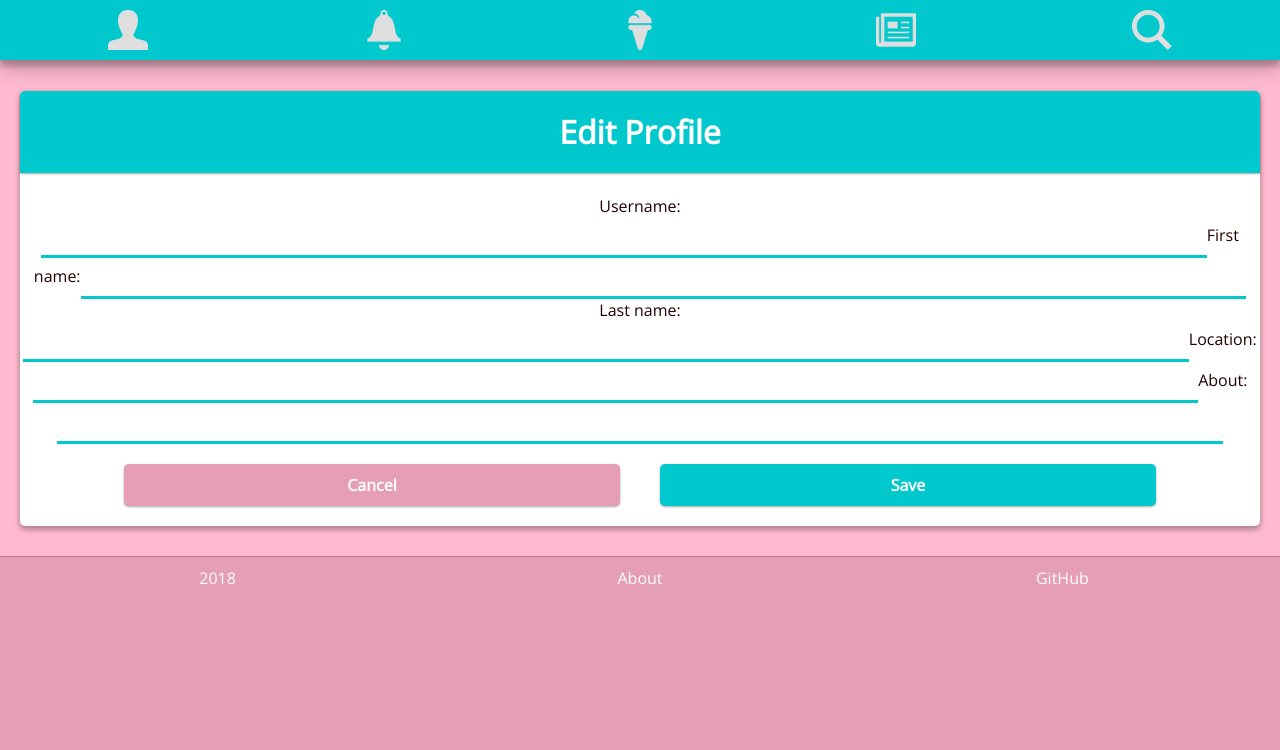
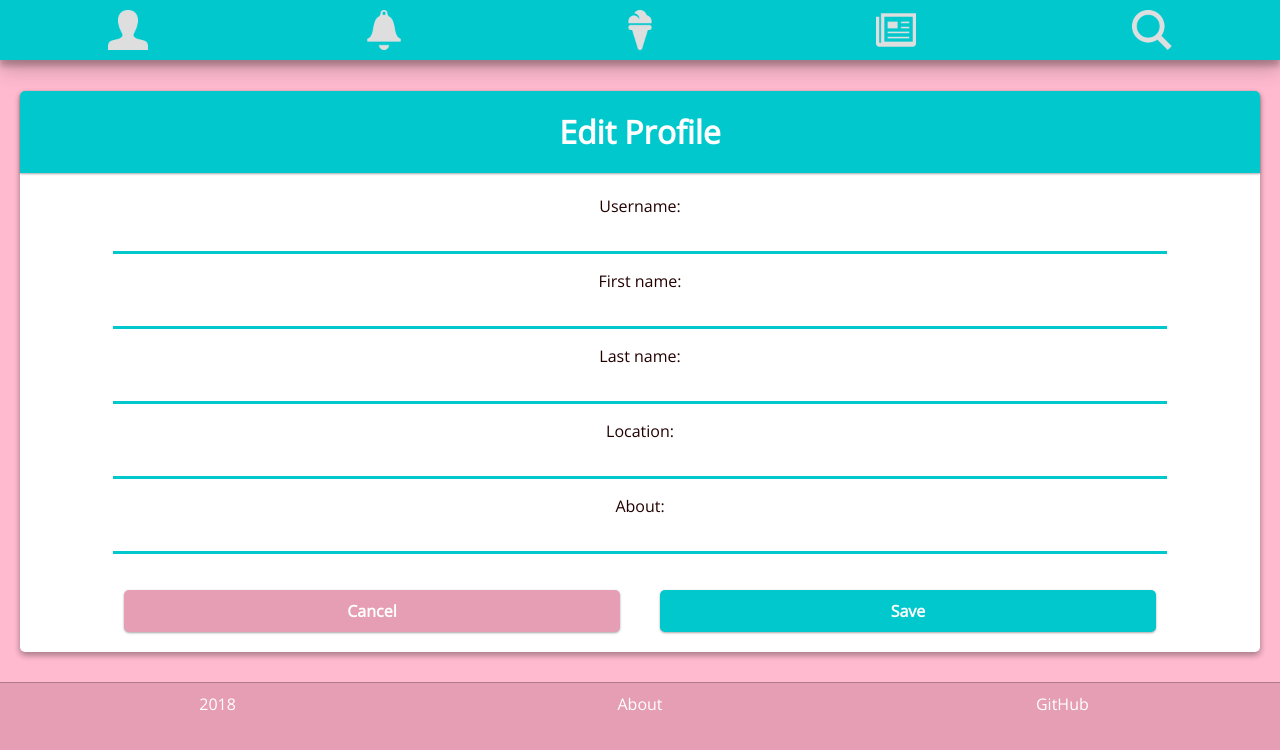
Before and after one commit to chingu-voyage4/Bears-Team-1, a React (Create React App) app: page /editprofile in a window 1280 px wide. Shown: the top 750 px of the page. Built offline with nearby package versions, Linux system fonts and the light colour scheme; no server answers.

Commit message:
Added material design styling

```diff
--- a/src/App.css
+++ b/src/App.css
@@ -236,26 +236,50 @@ body {
 }
 
 .editprofile--form label {
-  margin: 0 auto;
-  padding-bottom: 10px;
+  margin: 16px 0;
+  padding: 0px 0;
+  display: block;
+  text-align: center;
 }
 
 .editprofile--form label input {
   margin: 0 auto;
-  padding: 10px 3%;
-  width: 88%;
+  padding: 8px 0px;
+  width: 85%;
   height: auto;
   border: none;
   border-bottom: 3px solid #00c8cd;
   background: #ffffff;
   resize: none;
   font-size: 16px;
+  display: block;
+  outline: 0;
+}
+.editprofile--form label input:focus {
+  box-shadow: none;
+  border-bottom-color: rgba(0, 0, 0, 0.12);
+}
+.editprofile--form label input:focus ~ .animated-label {
+  top: 0;
+  opacity: 1;
+  color: #8e44ad;
+  font-size: 12px;
+}
+.editprofile--form label input:focus ~ .animated-label:after {
+  visibility: visible;
+  width: 100%;
+  left: 0;
 }
 
+/*
 .editprofile--form label input:focus {
   outline: 0;
-}
+  color: #000;
 
+    border-bottom: 1px solid #000;
+    box-shadow: 0 1px 0 0 #000;
+
+}*/
 .editprofile--form--cancel {
   display: inline-block;
   font-size: 16px;
--- a/src/App.scss
+++ b/src/App.scss
@@ -136,6 +136,7 @@ body {
   height: 125px;
   background: $brand-color-lightgreen;
   //background-image: $brand-background-pg;
+  //box-shadow: 0 3px 6px rgba(0,0,0,0.16), 0 3px 6px rgba(0,0,0,0.23);
 }
 
 .profile--avatar {
@@ -250,25 +251,50 @@ body {
 }
 
 .editprofile--form label {
-  margin: 0 auto;
-  padding-bottom: 10px;
+  margin: 16px 0;
+  padding: 0px 0;
+  display: block;
+  text-align: center;
 }
 
 .editprofile--form label input {
   margin: 0 auto;
-  padding: 10px 3%;
-  width: 88%;
+  padding: 8px 0px;
+  width: 85%;
   height: auto;
   border: none;
   border-bottom: 3px solid $brand-color-green;
   background: $brand-color-white;
   resize: none;
   font-size: 16px;
+  display: block;
+  outline: 0;
+  &:focus {
+    box-shadow: none;
+    border-bottom-color: rgba(0, 0, 0, 0.12);
+    ~ .animated-label {
+      top: 0;
+      opacity: 1;
+      color: #8e44ad;
+      font-size: 12px;
+      &:after {
+        visibility: visible;
+        width: 100%;
+        left: 0;
+      }
+    }
+  }
 }
 
+/*
 .editprofile--form label input:focus {
   outline: 0;
-}
+  color: #000;
+
+    border-bottom: 1px solid #000;
+    box-shadow: 0 1px 0 0 #000;
+
+}*/
 
 .editprofile--button-container {
   //clear: both;
```
